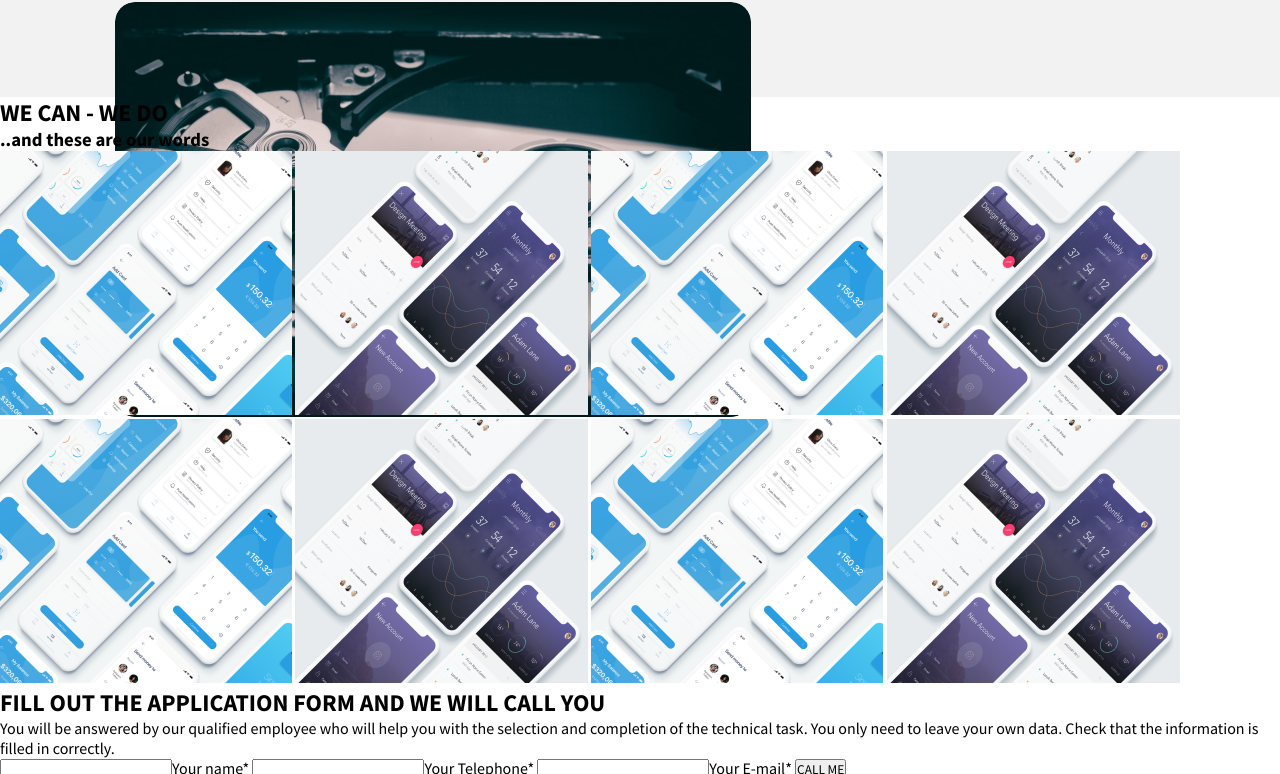
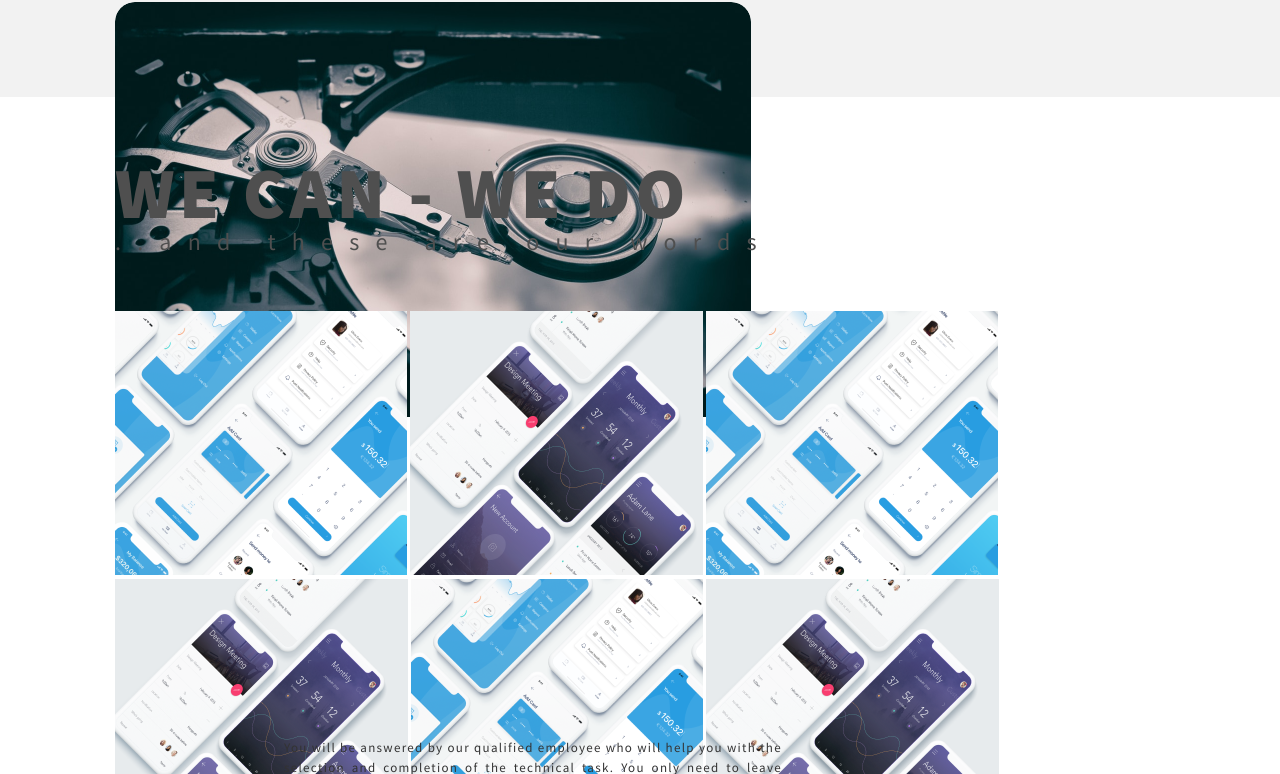
Before and after one commit to JoaoLuizMelo/quipper, a plain HTML site: page index.html in a window 1280 px wide. Shown: the part 1524-2298 px from the top of the page. Drawn offline with Linux system fonts and the light colour scheme.

Commit message:
terceira e quarta parte prontas

```diff
--- a/index.html
+++ b/index.html
@@ -67,9 +67,9 @@
         </div>
          <img src="/img/Rectangle 3.png" alt="Imgem de um hd" class="imgSecondTitle">
     </section>
-    <section>
-        <h2>WE CAN - WE DO</h2>
-        <h3>..and these are our words</h3>
+    <section class="thirdSection">
+        <h2 class="thirdPartTitle">WE CAN - WE DO</h2>
+        <h3 class="thirdPartSecondTitle">..and these are our words</h3>
         <img src="/img/Rectangle 5.png" alt="Aplicação azul">
         <img src="/img/Rectangle 6.png" alt="Aplicação preta">
         <img src="/img/Rectangle 5.png" alt="Aplicação azul">
@@ -79,15 +79,15 @@
         <img src="/img/Rectangle 5.png" alt="Aplicação azul">
         <img src="/img/Rectangle 6.png" alt="Aplicação preta">
     </section>
-    <section>
-        <h2>FILL OUT THE APPLICATION FORM AND WE WILL CALL YOU</h2>
-        <p>You will be answered by our qualified employee who will help you with the selection and completion of the
+    <section class="fourthSection">
+        <h2 class="fourthSectionTitle">FILL OUT THE APPLICATION FORM AND WE WILL CALL YOU</h2>
+        <p class="fourthSectionText">You will be answered by our qualified employee who will help you with the selection and completion of the
             technical task. You only need to leave your own data.
             Check that the information is filled in correctly.</p>
-        <input type="text">Your name*
-        <input type="tel">Your Telephone*
-        <input type="email">Your E-mail*
-        <button>CALL ME</button>
+        <input type="text" placeholder="Your Name *">
+        <input type="tel" placeholder="Your Telephone*">
+        <input type="email" placeholder="Your E-mail*">
+        <button class="callMe">CALL ME</button>
 
     </section>
     <footer>
--- a/style.css
+++ b/style.css
@@ -131,7 +131,11 @@ h1 {
 
 .getDiscount:hover {
     background: #EB5757;
-    opacity: 0.4;
+    opacity: 0.9;
+}
+
+.getDiscount:active{
+    opacity: .3;
 }
 
 .firstPartText {
@@ -176,7 +180,7 @@ h1 {
     margin: 0 56px 0 0;
 }
 
-.firstFooterlass{
+.firstFooterlass {
     font-style: normal;
     font-weight: 400;
     font-size: 14px;
@@ -248,3 +252,106 @@ h1 {
     display: inline-block;
     border-radius: 20px;
 }
+
+.thirdSection {
+    margin: 60px 115px 60px 115px;
+}
+
+.thirdPartTitle {
+    width: 643px;
+    font-style: normal;
+    font-weight: 900;
+    font-size: 72px;
+    line-height: 72px;
+    letter-spacing: 0.065em;
+    text-transform: uppercase;
+    color: #4F4F4F;
+    margin-bottom: 4px;
+}
+
+.thirdPartSecondTitle {
+    font-style: normal;
+    font-weight: 400;
+    font-size: 24px;
+    line-height: 18px;
+    text-align: justify;
+    letter-spacing: 0.675em;
+    color: #4F4F4F;
+    margin-bottom: 60px;
+}
+
+.fourthSection {
+    padding: 60px 0 0 115px;
+    background: #F2F2F2;
+}
+
+.fourthSectionTitle {
+    width: 1170px;
+    font-style: normal;
+    font-weight: 900;
+    font-size: 72px;
+    line-height: 72px;
+    letter-spacing: 0.125em;
+    text-transform: uppercase;
+    color: #4F4F4F;
+    margin-bottom: 50px;
+}
+
+.fourthSectionText {
+    width: 498px;
+    font-style: normal;
+    font-weight: 400;
+    font-size: 13px;
+    line-height: 20px;
+    text-align: justify;
+    letter-spacing: 0.1em;
+    color: #333333;
+    position: absolute;
+    left: 284px;
+    bottom: -1522px;
+}
+
+input {
+    width: 329px;
+    height: 36px;
+    margin-right: 91px;
+    border-style: none none solid none;
+    background-color: #F2F2F2;
+    margin-bottom: 68px;
+}
+
+input::placeholder {
+    width: 84px;
+    height: 18px;
+    font-style: normal;
+    font-weight: 400;
+    font-size: 14px;
+    line-height: 18px;
+    text-align: justify;
+    letter-spacing: 0.1em;
+    color: #828282;
+}
+.callMe{
+    width: 236px;
+    height: 70px;
+    background: #EB5757;
+    border-radius: 4px;
+    font-style: normal;
+    font-weight: 400;
+    font-size: 18px;
+    line-height: 18px;
+    text-align: center;
+    letter-spacing: 0.065em;
+    text-transform: uppercase;
+    color: #FFFFFF;
+    border: none;
+    margin-left: 582px;
+    margin-bottom: 60px;
+}
+.callMe:hover{
+    opacity: .9;
+}
+
+.callMe:active{
+    opacity: .4;
+}
```
